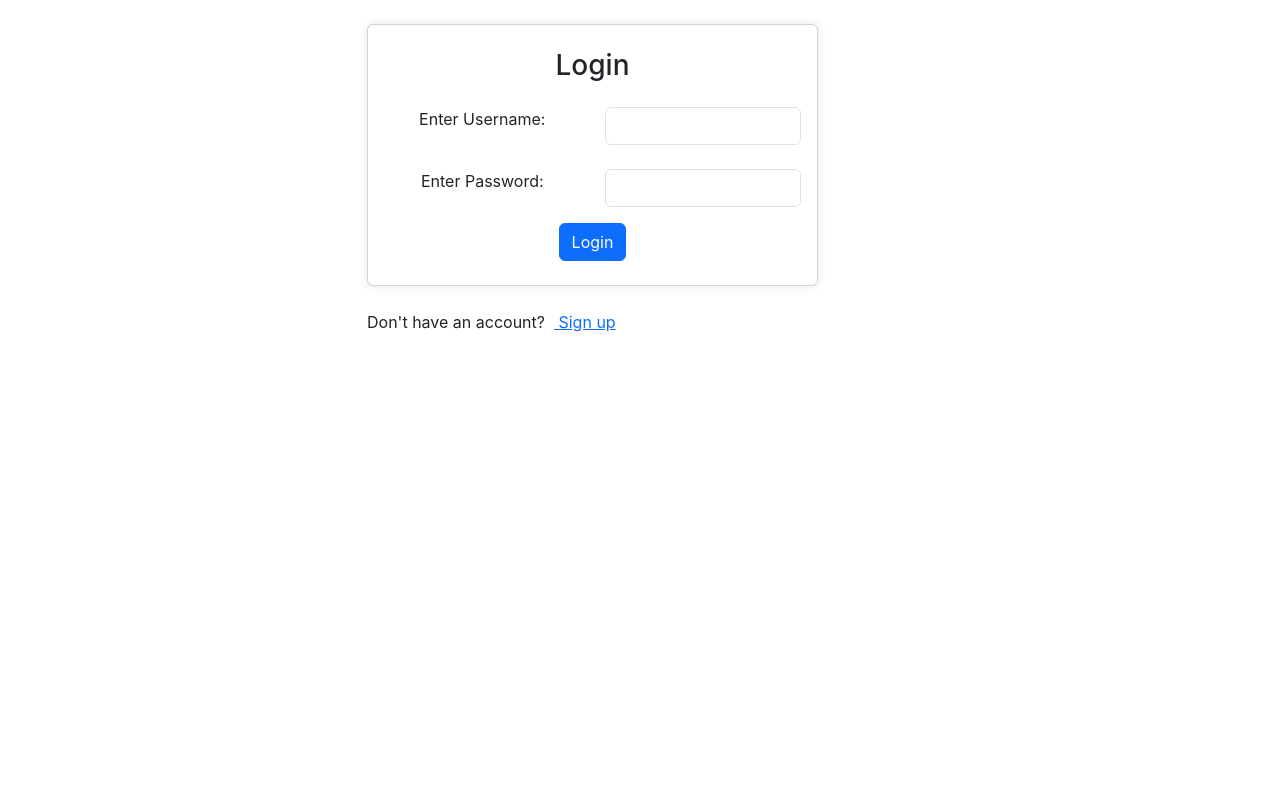
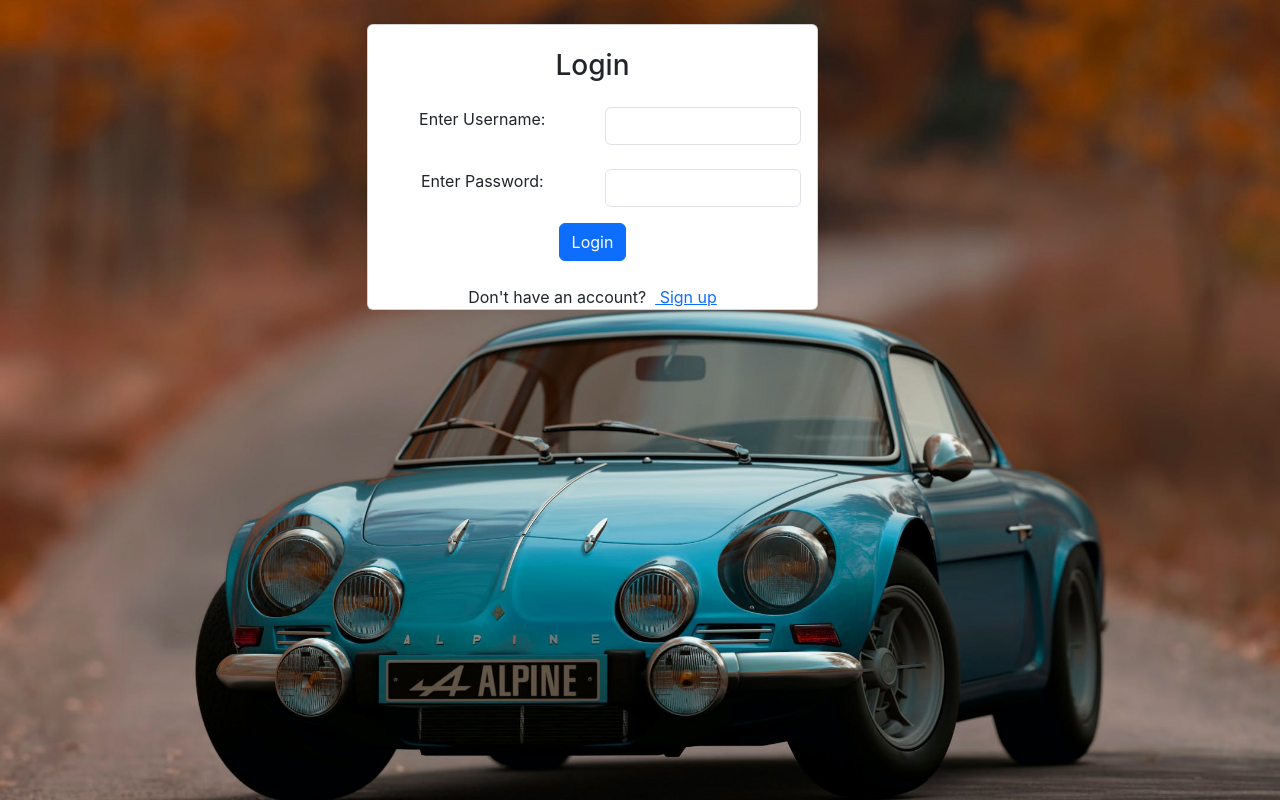
Before and after one commit to DeekshithaSamayamanthula/react-crs, a React (Create React App) app: page /auth/login in a window 1280 px wide. Built offline with nearby package versions, Linux system fonts and the light colour scheme.

Commit message:
background adjusted for login and signup

```diff
--- a/src/App.js
+++ b/src/App.js
@@ -20,8 +20,8 @@
   return (
     <div className="App">
     <Routes>
-      <Route path="/" element={<NavbarComponent />}></Route>
-      <Route path="/home" element={<Home />}></Route>
+      {/* <Route path="/" element={<NavbarComponent />}></Route> */}
+      <Route path="/" element={<Home />}></Route>
       <Route path="/all" element={<SearchCars />}></Route>
       <Route path="/customer/dashboard" element={<CustomerDashboard />}></Route>
       {/* <Route path="/host/dashboard" element={<HostDashboard />}></Route> */}
--- a/src/components/auth/login.js
+++ b/src/components/auth/login.js
@@ -3,6 +3,9 @@
 import { useNavigate } from "react-router";
 import { Link, useSearchParams } from "react-router-dom";
 import NavbarComponent from "../customer/components/navbar";
+import backgroundImage from "../../assets/pexels-alexgtacar-1592384.jpg";
+
+
 function Login(){
     const [param] = useSearchParams();
     const [username,setUsername] = useState('');
@@ -52,7 +55,11 @@
             // }
         }
     return(
-      <div>
+      <div style={{ backgroundImage: `url(${backgroundImage})`, backgroundSize: 'cover',
+      backgroundRepeat: 'no-repeat',
+      backgroundPosition: 'center',
+      minHeight: '100vh', }}>
+      <div style={{ display: "flex"}}>
       {/* <div>
                 <NavbarComponent />
             </div>  */}
@@ -96,20 +103,22 @@
                   onClick={()=>doLogin()}>Login</button>
 
                 </div>
-                <br />
-            </div>
-            <div style={{textAlign:"left"}} className="mt-4">
+
+                <div style={{textAlign:"center"}} className="mt-4">
               <span>Don't have an account?
 
               </span> &nbsp;
               <Link to="/auth/signup" className="button_link">  Sign up</Link>
             </div>
+            </div>
+
           </div>
           <div className="col-md-3"></div>
         </div>
 
     </div>
     </div>
+    </div>
       )
 }
 export default Login;
--- a/src/components/auth/signup.js
+++ b/src/components/auth/signup.js
@@ -4,6 +4,7 @@
 import { useNavigate } from "react-router";
 import NavbarComponent from "../customer/components/navbar";
 import { Link } from "react-router-dom";
+import backgroundImage from "../../assets/pexels-alexgtacar-1592384.jpg";
 
 function Signup() {
   const [name, setName] = useState('');
@@ -67,7 +68,11 @@
   };
 
   return (
-    <div>
+    <div style={{ backgroundImage: `url(${backgroundImage})`, backgroundSize: 'cover',
+    backgroundRepeat: 'no-repeat',
+    backgroundPosition: 'center',
+    minHeight: '100vh', }}>
+    <div style={{ display: "flex"}}>
       <div className="container mt-4">
         <div className="row">
           <div className="col-md-3"></div>
@@ -155,17 +160,20 @@
                   SignUp
                 </button>
               </div>
-            </div>
-            <br></br>
-            <div style={{ textAlign: "center" }} className="mt-4">
+              <div style={{ textAlign: "center" }} className="mt-4">
               <span>Have an Account?</span>
             </div>
             <Link to="/auth/login" className="button_link">Login</Link>
+            </div>
+
+
+
           </div>
           <div className="col-md-3"></div>
         </div>
       </div>
     </div>
+    </div>
   );
 }
 
--- a/src/components/customer/components/navbar.js
+++ b/src/components/customer/components/navbar.js
@@ -17,10 +17,10 @@
     <div className="mb-4 navstyle">
       <Navbar>
         <Container>
-          <Navbar.Brand href="#home" style={{ color: "red" }} onClick={() => navigate('/home')} className=" home ">
+          <Navbar.Brand  style={{ color: "red" }} onClick={() => navigate('/')} className=" home ">
             <h4>CarRent</h4>
           </Navbar.Brand>
-          <Navbar.Brand href="#home" style={{ color: "white" }} onClick={() => navigate('/home')} className=" home ">
+          <Navbar.Brand  style={{ color: "white" }} onClick={() => navigate('/')} className=" home ">
             <h4>🏠Home</h4>
           </Navbar.Brand>
 
```
